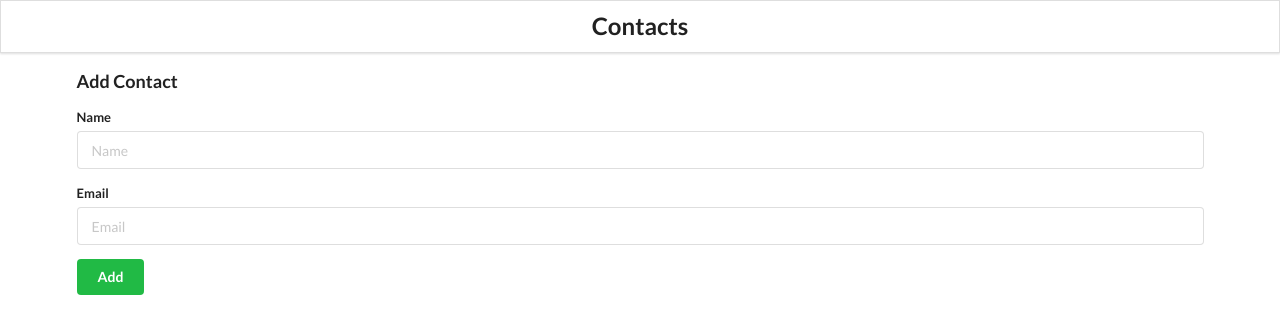
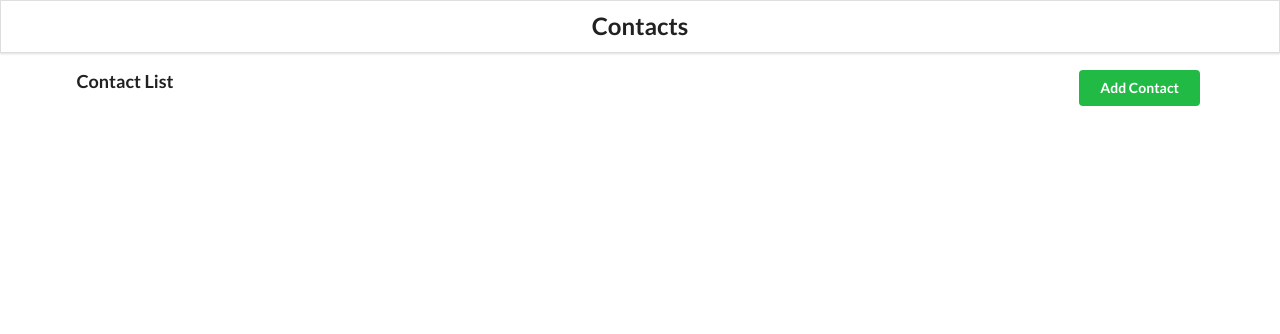
Before and after one commit to Berto-m/contacts, a React (Create React App) app: page / in a window 1280 px wide. Shown: the top 334 px of the page. Built offline with nearby package versions, Linux system fonts and the light colour scheme.

Commit message:
added router functionality

```diff
--- a/src/App.css
+++ b/src/App.css
@@ -21,3 +21,8 @@ i.icon {
   font-size: 20px;
   cursor: pointer;
 }
+
+.flex {
+  display: flex;
+  justify-content: space-between;
+}
--- a/src/App.js
+++ b/src/App.js
@@ -1,5 +1,6 @@
 import './App.css';
-import React, { useState, useEffect } from 'react'
+import React, { useState, useEffect } from 'react';
+import { BrowserRouter, Switch, Route } from 'react-router-dom';
 import { v4 as uuidv4 } from 'uuid';
 import Add from './components/Add';
 import Header from './components/Header';
@@ -13,7 +14,7 @@ function App() {
 		// get contacts when refreshing the page hence the empty dependency
 		// convert data from string to object and sets it as the state (contacts)
 		const getContacts = JSON.parse(localStorage.getItem(STORAGE_KEY));
-    if(getContacts) {
+		if (getContacts) {
 			setContacts(getContacts);
 		}
 	}, []);
@@ -31,18 +32,37 @@ function App() {
 
 	// deletes contacts from the list
 	const handleRemoveContact = (id) => {
-    const newContacts = contacts.filter(contact => {
+		const newContacts = contacts.filter((contact) => {
 			return contact.id !== id;
-    })
-    setContacts(newContacts)
-  }
-
+		});
+		setContacts(newContacts);
+	};
 
 	return (
 		<div className='ui container'>
+			<BrowserRouter>
+			{/* Headers needs to be abouto outside the swtich to remain constant */}
 				<Header />
-			<Add handleAddContact={handleAddContact} />
-			<List contacts={contacts} getContactID={handleRemoveContact} />
+				<Switch>
+				{/* Route creates 'new pages' List and Add */}
+					<Route
+						exact
+						path='/'
+						render={(props) => (
+							<List
+								{...props}
+								contacts={contacts}
+								getContactID={handleRemoveContact}
+							/>
+						)}
+					/>
+					<Route
+						exact
+						path='/add'
+						render={(props) => <Add {...props} handleAddContact={handleAddContact} />}
+					/>
+				</Switch>
+			</BrowserRouter>
 		</div>
 	);
 }
--- a/src/components/Add.js
+++ b/src/components/Add.js
@@ -2,10 +2,10 @@ import React, { useState } from 'react'
 
 
 export default function Add(props) {
-	// state to manage users' name and email
+	// state to manage contacts' name and email
 	const [info, setInfo] = useState({ name: '', email: '' });
 
-	// tracks user's name and syncs it with state
+	// tracks contacts name and email and syncs it with state
 	const handleChangeName = (event) => {
     console.log(event.target.value);
 		setInfo({
@@ -13,7 +13,6 @@ export default function Add(props) {
 			[event.target.name]: event.target.value,
 		});
 	};
-
 
   // prevents page from page from reshesing after every submit
 	const onSubmitForm = (event) => {
@@ -24,9 +23,10 @@ export default function Add(props) {
 
 		// clear input fields
 		setInfo({name: '', email: ''});
+
+		// redirects user to the list page where all the contacts are
+		props.history.push('/')
 	};
-
-
 
 
 	return (
--- a/src/components/List.js
+++ b/src/components/List.js
@@ -1,22 +1,29 @@
-import React from 'react'
+import React from 'react';
+import { Link } from 'react-router-dom';
 import Card from './Card';
 
-
 export default function List(props) {
-
 	const handleDeleteContact = (id) => {
 		props.getContactID(id);
-  }
+	};
 
-  console.log(props);
-  // accepts props (data from app.js and render its content with map)
-  const renderedContacts = props.contacts.map(contact => {
+	// accepts sends props to Card.js (data from app.js and render its content with map)
+	const renderedContacts = props.contacts.map((contact) => {
 		return (
 			<Card contact={contact} handleClick={handleDeleteContact} key={contact.id} />
-    )
-  })
+		);
+	});
 
 	return (
-    <div className="ui celled list">{renderedContacts}</div>
-  )
+		<div className='main'>
+			<div className='flex'>
+				<h3>Contact List</h3>
+        {/* needed to take users to the add page when the button is clicked */}
+				<Link to='/add'>
+					<button className='ui button green'>Add Contact</button>
+				</Link>
+			</div>
+			<div className='ui celled list'>{renderedContacts}</div>
+		</div>
+	);
 }
```
Lines whose indentation alone changed are shown as unchanged.
